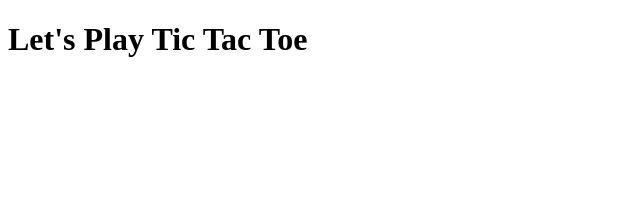
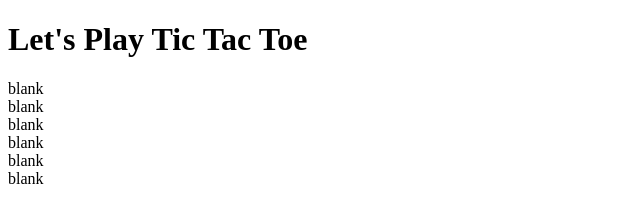
Before and after one commit to Shahriar-Azad/JS_Journey, a plain HTML site: page tic-tac-toe/main.html in a window 1280 px wide. Shown: the whole page, without its empty margins (0-640 px from the left). Drawn offline with Linux system fonts and the light colour scheme.

Commit message:
div added

```diff
--- a/tic-tac-toe/main.html
+++ b/tic-tac-toe/main.html
@@ -9,6 +9,16 @@
     <header>
         <h1>Let's Play Tic Tac Toe</h1>
 
+        <div class="main-container">
+            <div>blank</div>
+            <div>blank</div>
+            <div>blank</div>
+            <div>blank</div>
+            <div>blank</div>
+            <div>blank</div>
+        </div>
+
+
     </header>
 
 </body>
```
